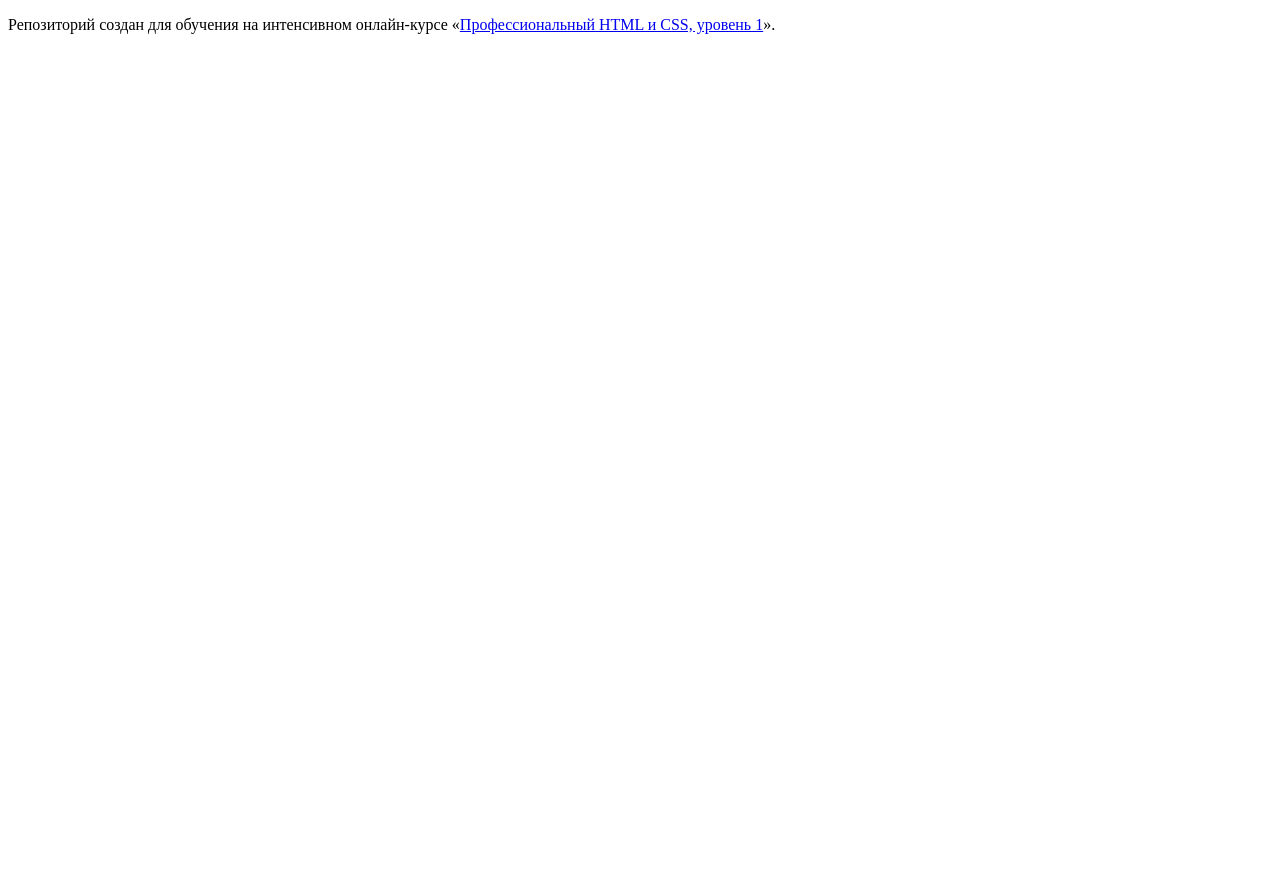
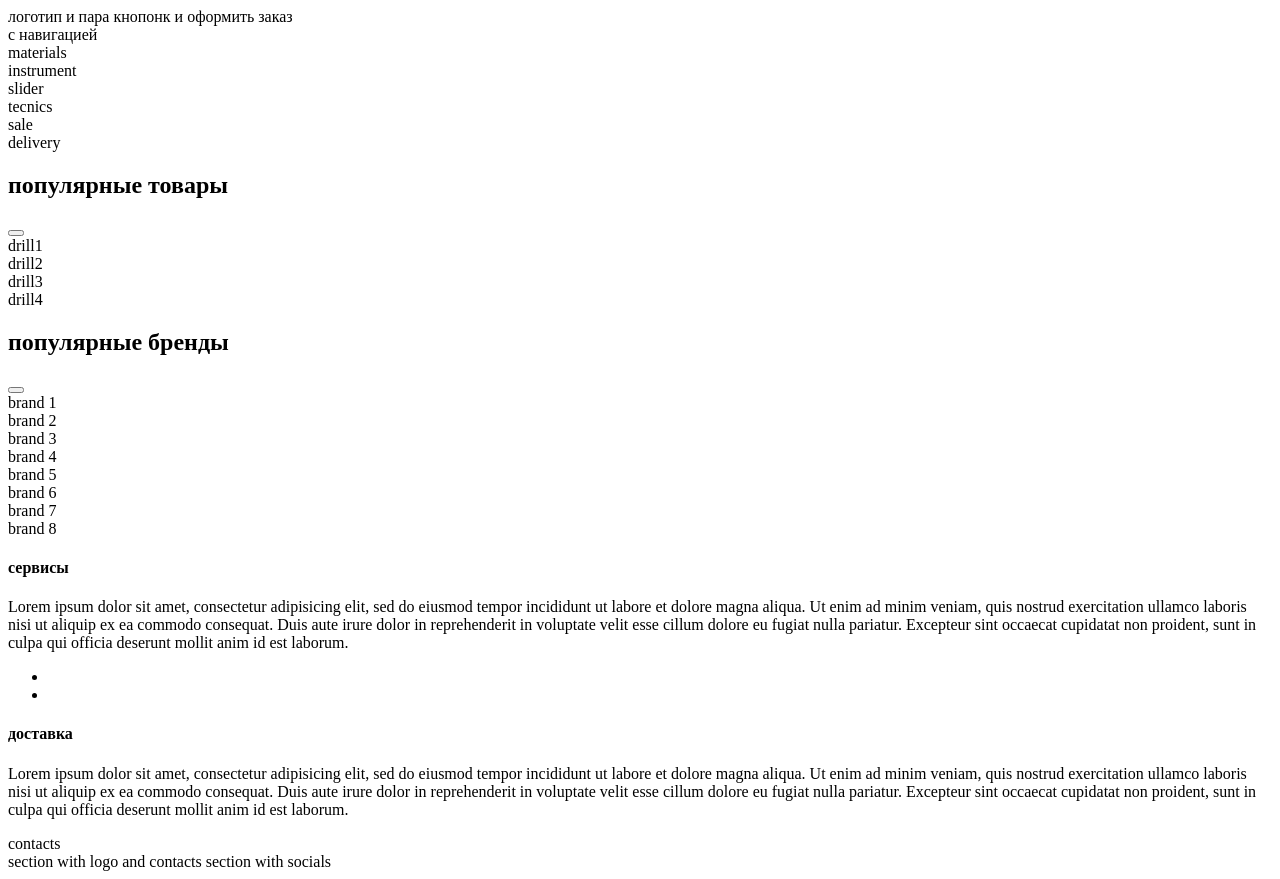
Before and after one commit to MrMaxik/808423-technomart, a plain HTML site: page index.html in a window 1280 px wide. Before the commit the page ends 800 px from the top, so only its background shows below. Drawn offline with Linux system fonts and the light colour scheme.

Commit message:
Разметка
Разметка главной шаг1

```diff
--- a/index.html
+++ b/index.html
@@ -6,7 +6,103 @@
   </head>
   <body>
 
-    <p>Репозиторий создан для обучения на интенсивном онлайн‑курсе «<a href="https://htmlacademy.ru/intensive/htmlcss">Профессиональный HTML и CSS, уровень 1</a>».</p>
+    <header>
+      <div>логотип и пара кнопонк и оформить заказ</div>
+    </header>
+
+
+    <main>
+      <div>c навигацией</div>
+
+      <section>
+
+        <div class="class_2_3">
+          <div>
+            <article class="card card-yellow">materials</article>
+            <article class="card card--blue">instrument</article>
+          </div>
+          <div>
+            slider
+          </div>
+        </div>
+        <div class="_1_3">
+          <article class="card card-violet">tecnics</article>
+          <article class="card card-green">sale</article>
+          <article class="card card--yellow">delivery</article>
+        </div>
+
+      </section>
+
+      <section class="populars">
+        <div class="populars__header">
+          <h2>популярные товары</h2>
+          <button></button>
+        </div>
+        <div class="populars__products">
+          <div>drill1</div>
+          <div>drill2</div>
+          <div>drill3</div>
+          <div>drill4</div>
+        </div>
+      </section>
+
+      <section class='populars'>
+        <div class="populars__header">
+          <h2>популярные бренды</h2>
+          <button></button>
+        </div>
+        <div class="populars__brands">
+          <div>brand 1</div>
+          <div>brand 2</div>
+          <div>brand 3</div>
+          <div>brand 4</div>
+          <div>brand 5</div>
+          <div>brand 6</div>
+          <div>brand 7</div>
+          <div>brand 8</div>
+        </div>
+
+      </section>
+
+      <section class="sevices">
+        <div>
+          <h4>сервисы</h4>
+          <p>Lorem ipsum dolor sit amet, consectetur adipisicing elit, sed do eiusmod
+          tempor incididunt ut labore et dolore magna aliqua. Ut enim ad minim veniam,
+          quis nostrud exercitation ullamco laboris nisi ut aliquip ex ea commodo
+          consequat. Duis aute irure dolor in reprehenderit in voluptate velit esse
+          cillum dolore eu fugiat nulla pariatur. Excepteur sint occaecat cupidatat non
+          proident, sunt in culpa qui officia deserunt mollit anim id est laborum.</p>
+        </div>
+        <div>
+          <ul>
+            <li></li>
+            <li></li>
+          </ul>
+          <div>
+            <h4>доставка</h4>
+            <p>Lorem ipsum dolor sit amet, consectetur adipisicing elit, sed do eiusmod
+            tempor incididunt ut labore et dolore magna aliqua. Ut enim ad minim veniam,
+            quis nostrud exercitation ullamco laboris nisi ut aliquip ex ea commodo
+            consequat. Duis aute irure dolor in reprehenderit in voluptate velit esse
+            cillum dolore eu fugiat nulla pariatur. Excepteur sint occaecat cupidatat non
+            proident, sunt in culpa qui officia deserunt mollit anim id est laborum.</p>
+          </div>
+        </div>
+      </section>
+
+      <section>contacts</section>
+
+
+
+    </main>
+
+    <footer>
+
+      section with logo and contacts
+
+      section with socials
+    </footer>
 
   </body>
 </html>
```
